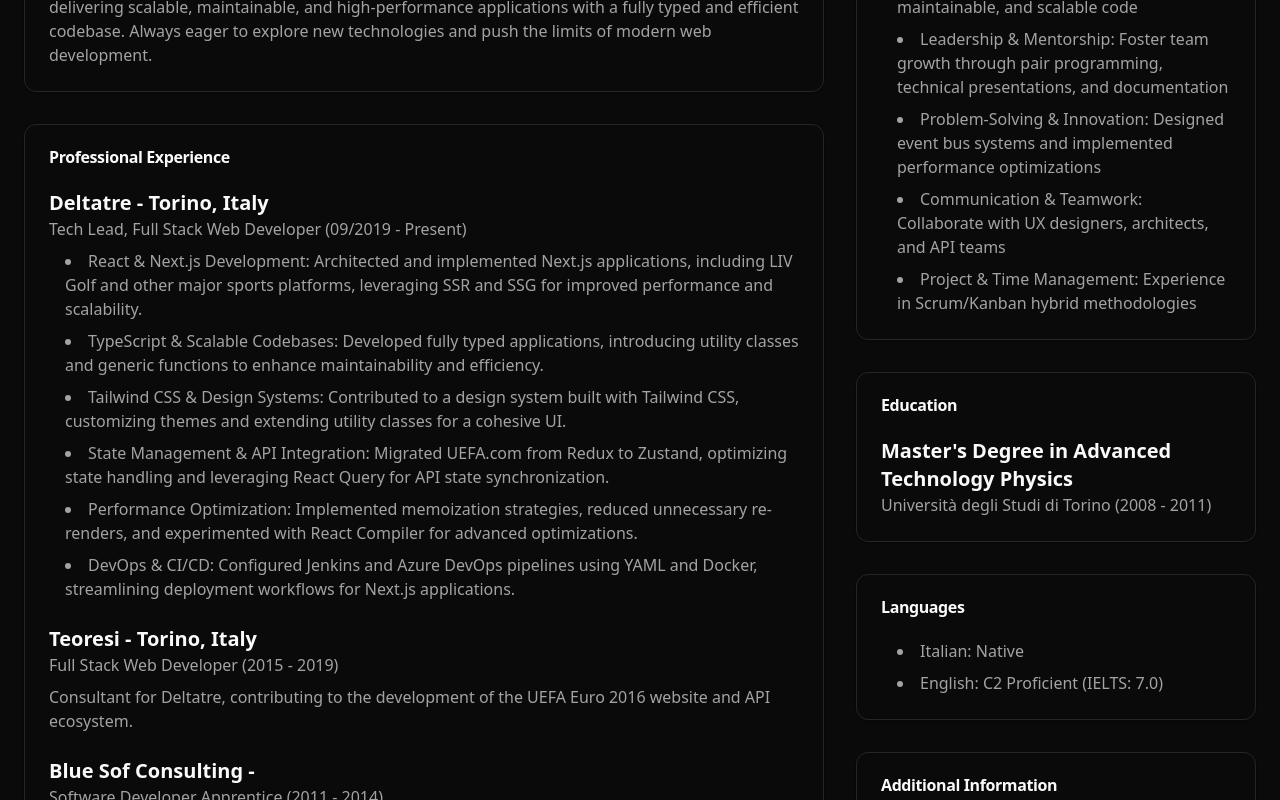
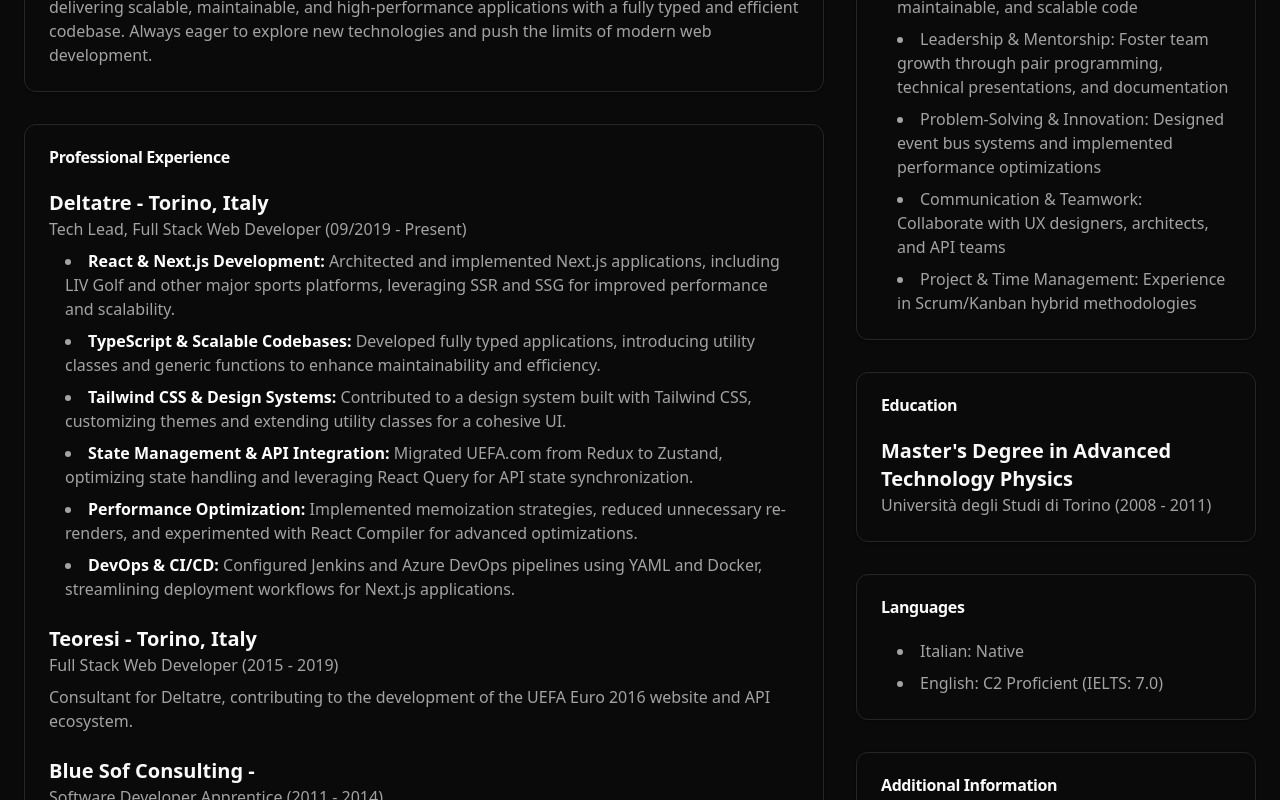
Before and after one commit to cavez86/portfolio, a Next.js app: page / in a window 1280 px wide. Shown: the part 380-1180 px from the top of the page. Built offline with nearby package versions, Linux system fonts and the light colour scheme.

Commit message:
Add summary, education, experience, and skills cards; enhance card component styling

```diff
--- a/src/app/page.tsx
+++ b/src/app/page.tsx
@@ -1,143 +1,27 @@
-import { Button } from '@/components/ui/button';
-import { Card, CardContent, CardHeader, CardTitle } from '@/components/ui/card';
-import { Badge } from '@/components/ui/badge';
-import { ContactIcon } from '@/components/contact-icon';
-import { personalInfo, experience, skills, softSkills, education, languages, additionalInfo } from '@/data/content';
+import { HeaderCard } from '@/components/cards/header-card';
+import { SummaryCard } from '@/components/cards/summary-card';
+import { ExperienceCard } from '@/components/cards/experience-card';
+import { SkillsCard } from '@/components/cards/skills-card';
+import { SoftSkillsCard } from '@/components/cards/soft-skills-card';
+import { EducationCard } from '@/components/cards/education-card';
+import { LanguagesCard } from '@/components/cards/languages-card';
+import { AdditionalInfoCard } from '@/components/cards/additional-info-card';
 
 export default function Home() {
   return (
     <main className="container mx-auto flex max-w-[1264px] flex-col gap-4 px-4 py-4 lg:gap-8 lg:py-8">
-      <Card>
-        <CardHeader>
-          <CardTitle className="text-center">
-            <h1 className="mb-4 text-4xl font-bold">{personalInfo.name}</h1>
-            <p className="text-2xl text-muted-foreground">{personalInfo.title}</p>
-          </CardTitle>
-        </CardHeader>
-        <CardContent>
-          <div className="flex justify-center gap-4">
-            {personalInfo.contacts.map((contact) => (
-              <Button key={contact.type} variant="outline" asChild>
-                <a href={contact.url}>
-                  <ContactIcon type={contact.type} className="mr-2 h-4 w-4" />
-                  {contact.label}
-                </a>
-              </Button>
-            ))}
-          </div>
-        </CardContent>
-      </Card>
-
+      <HeaderCard />
       <div className="flex flex-col gap-4 lg:flex-row lg:gap-8">
         <div className="flex flex-col gap-4 lg:w-2/3 lg:gap-8">
-          <Card>
-            <CardHeader>
-              <CardTitle>Summary</CardTitle>
-            </CardHeader>
-            <CardContent>
-              <p className="text-muted-foreground">{personalInfo.summary}</p>
-            </CardContent>
-          </Card>
-
-          <Card>
-            <CardHeader>
-              <CardTitle>Professional Experience</CardTitle>
-            </CardHeader>
-            <CardContent className="space-y-6">
-              {experience.map((exp, index) => (
-                <div key={index}>
-                  <h3 className="text-xl font-bold">
-                    {exp.company} - {exp.location}
-                  </h3>
-                  <p className="mb-2 text-muted-foreground">
-                    {exp.position} ({exp.period})
-                  </p>
-                  {exp.achievements ? (
-                    <ul className="list-inside list-disc space-y-2 pl-4 text-muted-foreground">
-                      {exp.achievements.map((achievement, i) => (
-                        <li key={i}>{achievement}</li>
-                      ))}
-                    </ul>
-                  ) : (
-                    <p className="text-muted-foreground">{exp.description}</p>
-                  )}
-                </div>
-              ))}
-            </CardContent>
-          </Card>
-
-          <Card>
-            <CardHeader>
-              <CardTitle>Technical Skills</CardTitle>
-            </CardHeader>
-            <CardContent>
-              <div className="space-y-4">
-                {skills.map((category) => (
-                  <div key={category.category}>
-                    <h3 className="mb-2 font-semibold">{category.category}</h3>
-                    <div className="flex flex-wrap gap-2">
-                      {category.skills.map((skill) => (
-                        <Badge key={skill} variant="secondary">
-                          {skill}
-                        </Badge>
-                      ))}
-                    </div>
-                  </div>
-                ))}
-              </div>
-            </CardContent>
-          </Card>
+          <SummaryCard />
+          <ExperienceCard />
+          <SkillsCard />
         </div>
-
         <div className="flex flex-col gap-4 lg:w-1/3 lg:gap-8">
-          <Card>
-            <CardHeader>
-              <CardTitle>Soft Skills</CardTitle>
-            </CardHeader>
-            <CardContent>
-              <ul className="list-inside list-disc space-y-2 pl-4 text-muted-foreground">
-                {softSkills.map((skill, index) => (
-                  <li key={index}>{skill}</li>
-                ))}
-              </ul>
-            </CardContent>
-          </Card>
-
-          <Card>
-            <CardHeader>
-              <CardTitle>Education</CardTitle>
-            </CardHeader>
-            <CardContent>
-              <h3 className="text-xl font-bold">{education.degree}</h3>
-              <p className="text-muted-foreground">
-                {education.institution} ({education.period})
-              </p>
-            </CardContent>
-          </Card>
-
-          <Card>
-            <CardHeader>
-              <CardTitle>Languages</CardTitle>
-            </CardHeader>
-            <CardContent>
-              <ul className="list-inside list-disc space-y-2 pl-4 text-muted-foreground">
-                {languages.map((lang, index) => (
-                  <li key={index}>
-                    {lang.language}: {lang.level}
-                  </li>
-                ))}
-              </ul>
-            </CardContent>
-          </Card>
-
-          <Card>
-            <CardHeader>
-              <CardTitle>Additional Information</CardTitle>
-            </CardHeader>
-            <CardContent>
-              <p className="text-muted-foreground">{additionalInfo}</p>
-            </CardContent>
-          </Card>
+          <SoftSkillsCard />
+          <EducationCard />
+          <LanguagesCard />
+          <AdditionalInfoCard />
         </div>
       </div>
     </main>
--- /dev/null
+++ b/src/components/cards/additional-info-card.tsx
@@ -0,0 +1,15 @@
+import { Card, CardContent, CardHeader, CardTitle } from '@/components/ui/card';
+import { additionalInfo } from '@/data/content';
+
+export function AdditionalInfoCard() {
+  return (
+    <Card>
+      <CardHeader>
+        <CardTitle>Additional Information</CardTitle>
+      </CardHeader>
+      <CardContent>
+        <p className="text-muted-foreground">{additionalInfo}</p>
+      </CardContent>
+    </Card>
+  );
+}
--- /dev/null
+++ b/src/components/cards/education-card.tsx
@@ -0,0 +1,18 @@
+import { Card, CardContent, CardHeader, CardTitle } from '@/components/ui/card';
+import { education } from '@/data/content';
+
+export function EducationCard() {
+  return (
+    <Card>
+      <CardHeader>
+        <CardTitle>Education</CardTitle>
+      </CardHeader>
+      <CardContent>
+        <h3 className="text-xl font-bold">{education.degree}</h3>
+        <p className="text-muted-foreground">
+          {education.institution} ({education.period})
+        </p>
+      </CardContent>
+    </Card>
+  );
+}
--- /dev/null
+++ b/src/components/cards/experience-card.tsx
@@ -0,0 +1,35 @@
+import { Card, CardContent, CardHeader, CardTitle } from '@/components/ui/card';
+import { experience } from '@/data/content';
+
+export function ExperienceCard() {
+  return (
+    <Card>
+      <CardHeader>
+        <CardTitle>Professional Experience</CardTitle>
+      </CardHeader>
+      <CardContent className="space-y-6">
+        {experience.map((exp, index) => (
+          <div key={index}>
+            <h3 className="text-xl font-bold">
+              {exp.company} - {exp.location}
+            </h3>
+            <p className="mb-2 text-muted-foreground">
+              {exp.position} ({exp.period})
+            </p>
+            {exp.achievements ? (
+              <ul className="list-inside list-disc space-y-2 pl-4 text-muted-foreground">
+                {exp.achievements.map(({ label, description }, i) => (
+                  <li key={i}>
+                    <span className="font-semibold text-white">{label}:</span> {description}
+                  </li>
+                ))}
+              </ul>
+            ) : (
+              <p className="text-muted-foreground">{exp.description}</p>
+            )}
+          </div>
+        ))}
+      </CardContent>
+    </Card>
+  );
+}
--- /dev/null
+++ b/src/components/cards/header-card.tsx
@@ -0,0 +1,29 @@
+import { Card, CardContent, CardHeader, CardTitle } from '@/components/ui/card';
+import { Button } from '@/components/ui/button';
+import { ContactIcon } from '@/components/contact-icon';
+import { personalInfo } from '@/data/content';
+
+export function HeaderCard() {
+  return (
+    <Card>
+      <CardHeader>
+        <CardTitle className="text-center">
+          <h1 className="mb-4 text-4xl font-bold">{personalInfo.name}</h1>
+          <p className="text-2xl text-muted-foreground">{personalInfo.title}</p>
+        </CardTitle>
+      </CardHeader>
+      <CardContent>
+        <div className="flex justify-center gap-4">
+          {personalInfo.contacts.map((contact) => (
+            <Button key={contact.type} variant="outline" asChild>
+              <a href={contact.url}>
+                <ContactIcon type={contact.type} className="mr-2 h-4 w-4" />
+                {contact.label}
+              </a>
+            </Button>
+          ))}
+        </div>
+      </CardContent>
+    </Card>
+  );
+}
--- /dev/null
+++ b/src/components/cards/languages-card.tsx
@@ -0,0 +1,21 @@
+import { Card, CardContent, CardHeader, CardTitle } from '@/components/ui/card';
+import { languages } from '@/data/content';
+
+export function LanguagesCard() {
+  return (
+    <Card>
+      <CardHeader>
+        <CardTitle>Languages</CardTitle>
+      </CardHeader>
+      <CardContent>
+        <ul className="list-inside list-disc space-y-2 pl-4 text-muted-foreground">
+          {languages.map((lang, index) => (
+            <li key={index}>
+              {lang.language}: {lang.level}
+            </li>
+          ))}
+        </ul>
+      </CardContent>
+    </Card>
+  );
+}
--- /dev/null
+++ b/src/components/cards/skills-card.tsx
@@ -0,0 +1,29 @@
+import { Card, CardContent, CardHeader, CardTitle } from '@/components/ui/card';
+import { Badge } from '@/components/ui/badge';
+import { skills } from '@/data/content';
+
+export function SkillsCard() {
+  return (
+    <Card>
+      <CardHeader>
+        <CardTitle>Technical Skills</CardTitle>
+      </CardHeader>
+      <CardContent>
+        <div className="space-y-4">
+          {skills.map((category) => (
+            <div key={category.category}>
+              <h3 className="mb-2 font-semibold">{category.category}</h3>
+              <div className="flex flex-wrap gap-2">
+                {category.skills.map((skill) => (
+                  <Badge key={skill} variant="secondary">
+                    {skill}
+                  </Badge>
+                ))}
+              </div>
+            </div>
+          ))}
+        </div>
+      </CardContent>
+    </Card>
+  );
+}
--- /dev/null
+++ b/src/components/cards/soft-skills-card.tsx
@@ -0,0 +1,19 @@
+import { Card, CardContent, CardHeader, CardTitle } from '@/components/ui/card';
+import { softSkills } from '@/data/content';
+
+export function SoftSkillsCard() {
+  return (
+    <Card>
+      <CardHeader>
+        <CardTitle>Soft Skills</CardTitle>
+      </CardHeader>
+      <CardContent>
+        <ul className="list-inside list-disc space-y-2 pl-4 text-muted-foreground">
+          {softSkills.map((skill, index) => (
+            <li key={index}>{skill}</li>
+          ))}
+        </ul>
+      </CardContent>
+    </Card>
+  );
+}
--- /dev/null
+++ b/src/components/cards/summary-card.tsx
@@ -0,0 +1,15 @@
+import { Card, CardContent, CardHeader, CardTitle } from '@/components/ui/card';
+import { personalInfo } from '@/data/content';
+
+export function SummaryCard() {
+  return (
+    <Card>
+      <CardHeader>
+        <CardTitle>Summary</CardTitle>
+      </CardHeader>
+      <CardContent>
+        <p className="text-muted-foreground">{personalInfo.summary}</p>
+      </CardContent>
+    </Card>
+  );
+}
--- a/src/components/ui/card.tsx
+++ b/src/components/ui/card.tsx
@@ -8,7 +8,13 @@ const Card = ({
   ...props
 }: HTMLAttributes<HTMLDivElement> & {
   ref?: RefObject<HTMLDivElement>;
-}) => <div ref={ref} className={cn('rounded-xl border bg-card text-card-foreground shadow', className)} {...props} />;
+}) => (
+  <div
+    ref={ref}
+    className={cn('hover:theme rounded-xl border bg-card text-card-foreground shadow transition', className)}
+    {...props}
+  />
+);
 Card.displayName = 'Card';
 
 const CardHeader = ({
--- a/src/data/content.ts
+++ b/src/data/content.ts
@@ -31,12 +31,36 @@ export const experience = [
     position: 'Tech Lead, Full Stack Web Developer',
     period: '09/2019 - Present',
     achievements: [
-      'React & Next.js Development: Architected and implemented Next.js applications, including LIV Golf and other major sports platforms, leveraging SSR and SSG for improved performance and scalability.',
-      'TypeScript & Scalable Codebases: Developed fully typed applications, introducing utility classes and generic functions to enhance maintainability and efficiency.',
-      'Tailwind CSS & Design Systems: Contributed to a design system built with Tailwind CSS, customizing themes and extending utility classes for a cohesive UI.',
-      'State Management & API Integration: Migrated UEFA.com from Redux to Zustand, optimizing state handling and leveraging React Query for API state synchronization.',
-      'Performance Optimization: Implemented memoization strategies, reduced unnecessary re-renders, and experimented with React Compiler for advanced optimizations.',
-      'DevOps & CI/CD: Configured Jenkins and Azure DevOps pipelines using YAML and Docker, streamlining deployment workflows for Next.js applications.',
+      {
+        label: 'React & Next.js Development',
+        description:
+          'Architected and implemented Next.js applications, including LIV Golf and other major sports platforms, leveraging SSR and SSG for improved performance and scalability.',
+      },
+      {
+        label: 'TypeScript & Scalable Codebases',
+        description:
+          'Developed fully typed applications, introducing utility classes and generic functions to enhance maintainability and efficiency.',
+      },
+      {
+        label: 'Tailwind CSS & Design Systems',
+        description:
+          'Contributed to a design system built with Tailwind CSS, customizing themes and extending utility classes for a cohesive UI.',
+      },
+      {
+        label: 'State Management & API Integration',
+        description:
+          'Migrated UEFA.com from Redux to Zustand, optimizing state handling and leveraging React Query for API state synchronization.',
+      },
+      {
+        label: 'Performance Optimization',
+        description:
+          'Implemented memoization strategies, reduced unnecessary re-renders, and experimented with React Compiler for advanced optimizations.',
+      },
+      {
+        label: 'DevOps & CI/CD',
+        description:
+          'Configured Jenkins and Azure DevOps pipelines using YAML and Docker, streamlining deployment workflows for Next.js applications.',
+      },
     ],
   },
   {
```
